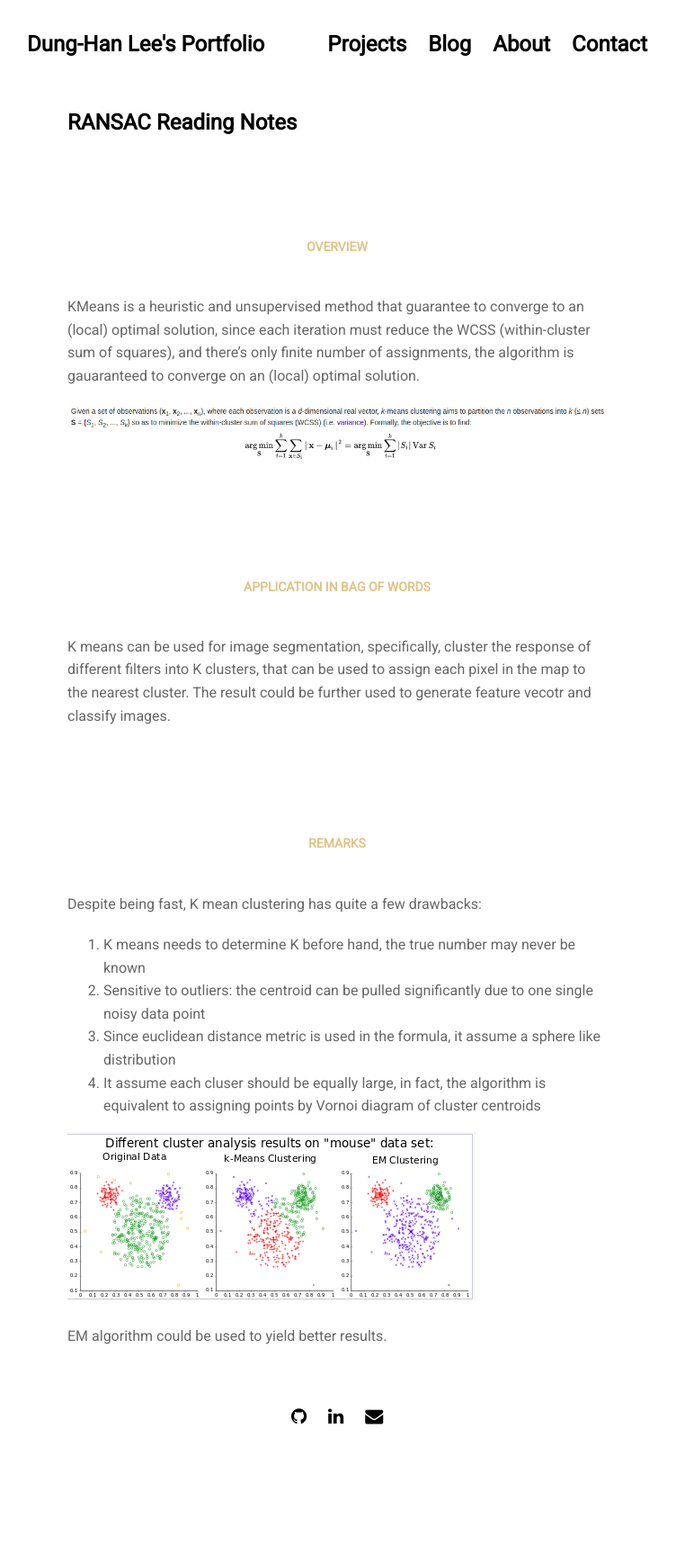
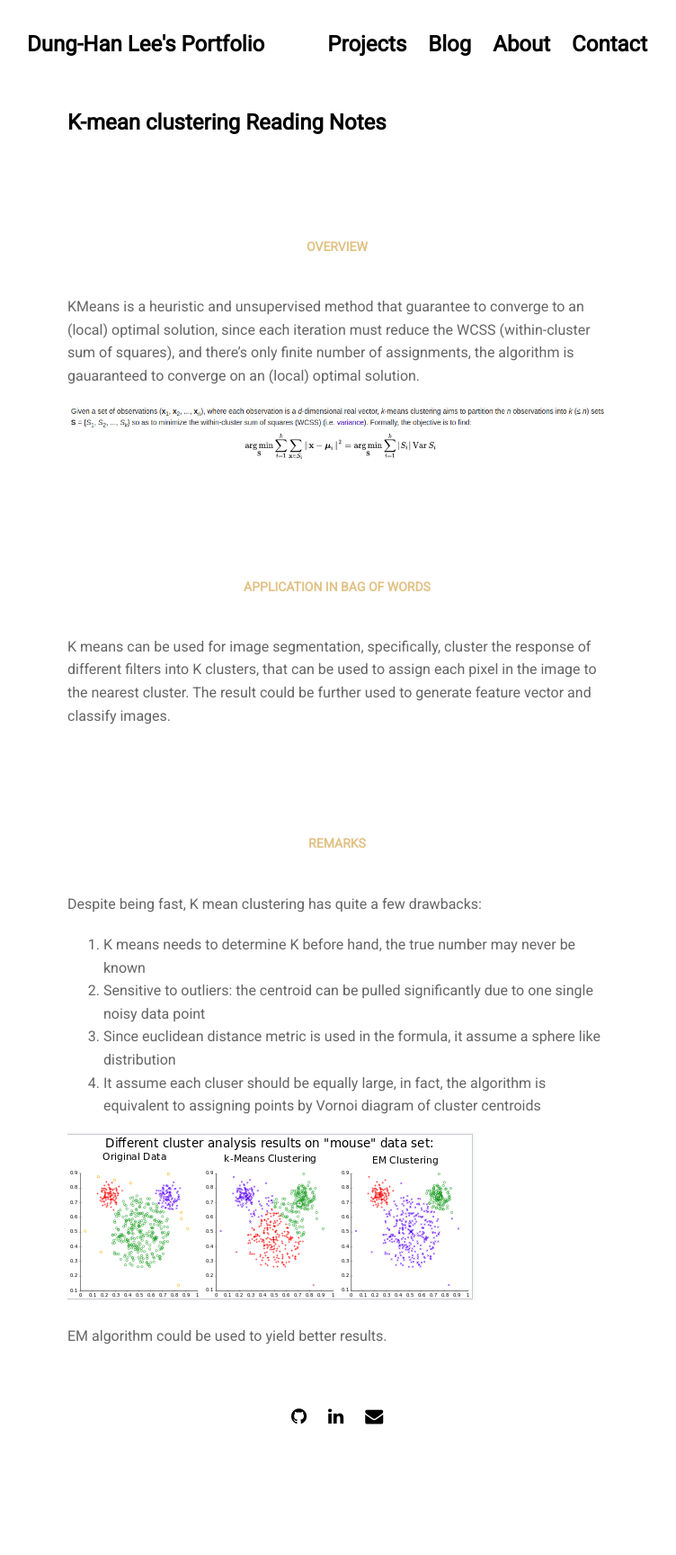
Before and after one commit to Dung-Han-Lee/Dung-Han-Lee.github.io, a Jekyll site: the page built from _posts/2020-10-18-KMeans.md, in a window 1280 px wide. Shown: the whole page at 90% size, without its empty margins (265-1017 px from the left). Built offline with Jekyll 4.4.1, drawn with Linux system fonts in a browser that asks for light colours; nearby versions of some CDN libraries.

Commit message:
fix error of Kmean clustering

```diff
--- a/_posts/2020-10-18-KMeans.md
+++ b/_posts/2020-10-18-KMeans.md
@@ -1,6 +1,6 @@
 ---
 layout: post
-title: "RANSAC Reading Notes"
+title: "K-mean clustering Reading Notes"
 ---
 
 ### OVERVIEW
@@ -9,7 +9,7 @@ KMeans is a heuristic and unsupervised method that guarantee to converge to an (
 <img src="/assets/img/posts/KMeans01.png" alt="conversion" class="responsive"/>
 
 ### Application in Bag of Words
-K means can be used for image segmentation, specifically, cluster the response of different filters into K clusters, that can be used to assign each pixel in the map to the nearest cluster. The result could be further used to generate feature vecotr and classify images.
+K means can be used for image segmentation, specifically, cluster the response of different filters into K clusters, that can be used to assign each pixel in the image to the nearest cluster. The result could be further used to generate feature vector and classify images.
 
 ### Remarks
 Despite being fast, K mean clustering has quite a few drawbacks:
```
